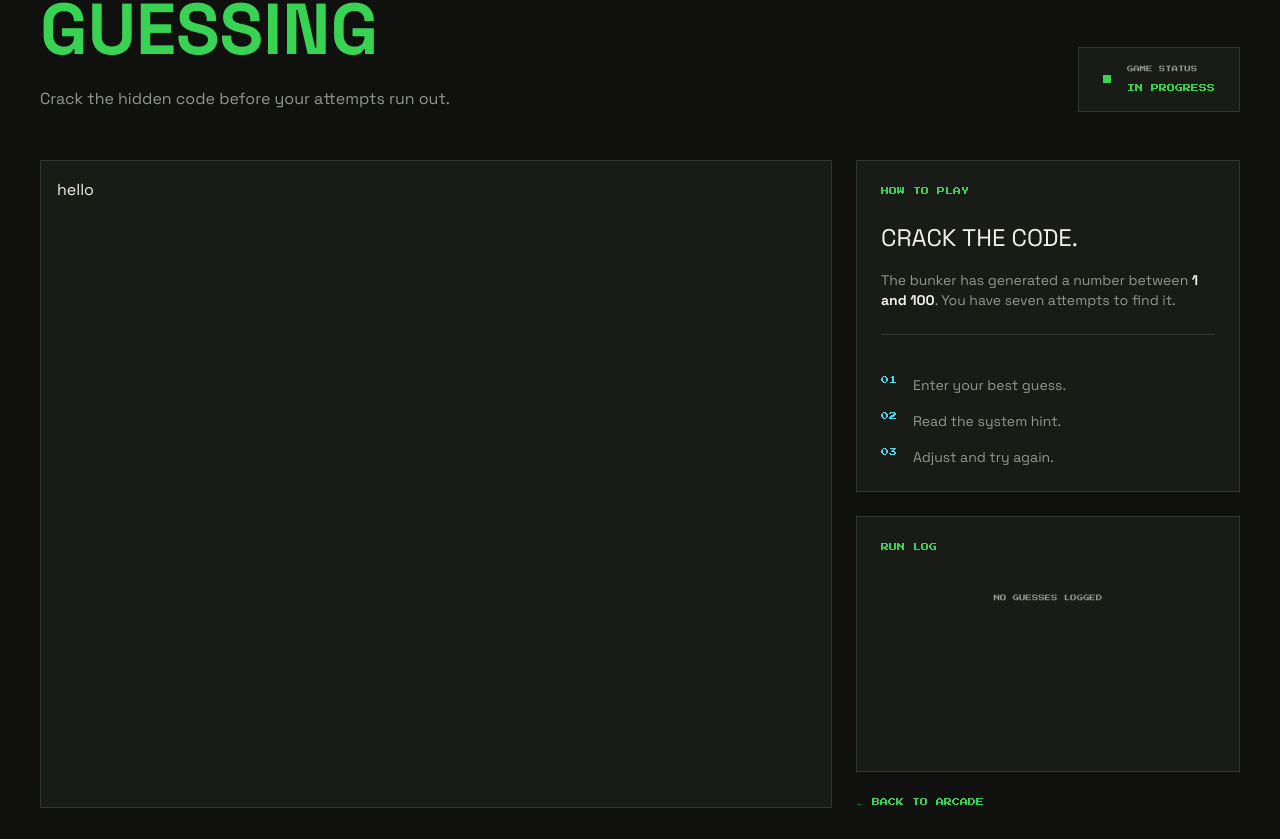
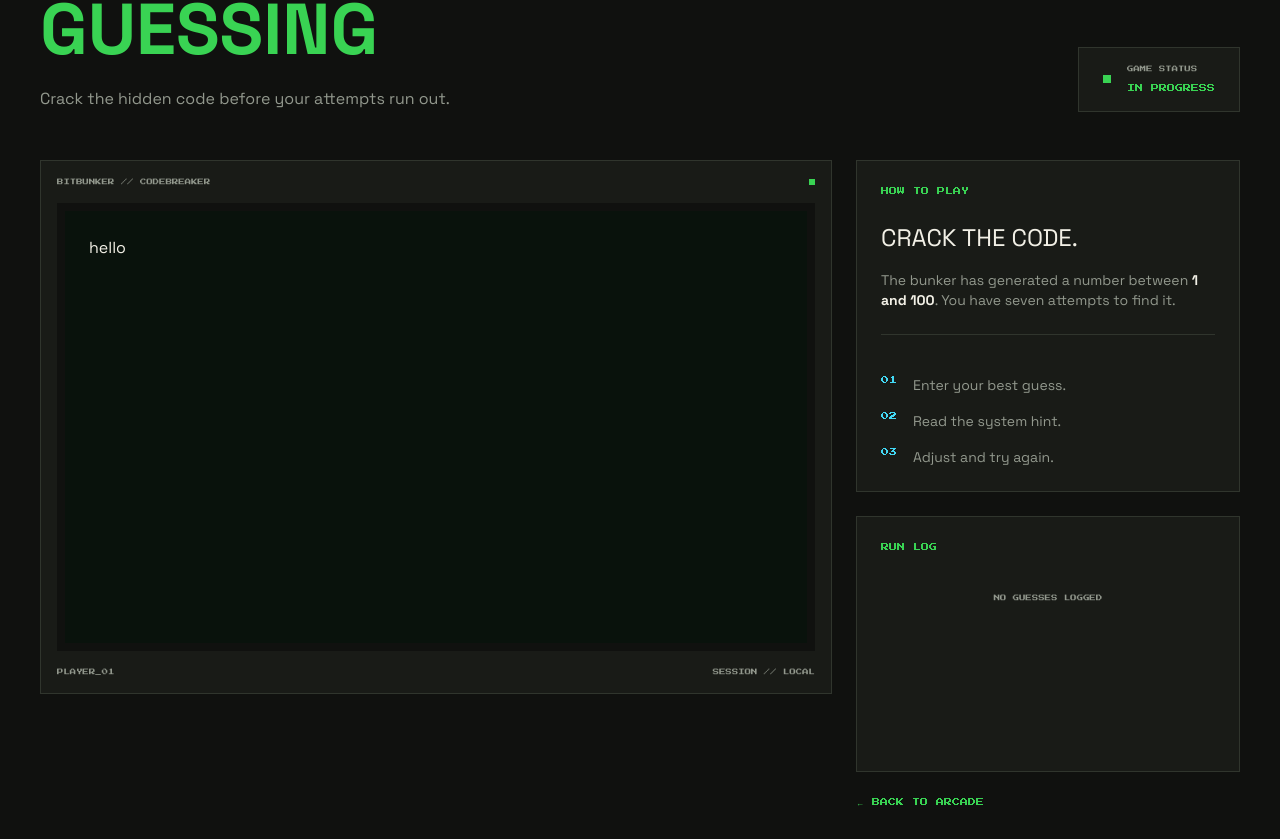
Before and after one commit to thatomakhusha/BitBunker, a Next.js app in the folder frontend/: page /games/number-guessing in a window 1280 px wide. Shown: the part 281-1120 px from the top of the page. Built offline with nearby package versions, Linux system fonts and the light colour scheme.

Commit message:
Add GameScreen fram for game pages

```diff
--- a/frontend/src/app/(main)/games/number-guessing/page.tsx
+++ b/frontend/src/app/(main)/games/number-guessing/page.tsx
@@ -1,5 +1,6 @@
 import GamePageLayout from "@/components/games/GamePageLayout";
 import RunLog from "@/components/games/RunLog";
+import GameScreen from "@/components/games/GameScreen";
 
 const NumberGuessingPage = () => {
     return (
@@ -14,9 +15,17 @@ const NumberGuessingPage = () => {
             howText={<>The bunker has generated a number between <strong className="text-foreground">1 and 100</strong>. You have seven attempts to find it.</>}
             sidePanel={<RunLog entries={[]} />}
         >
-            <p>
-                hello
-            </p>
+            <GameScreen
+                label="BITBUNKER // CODEBREAKER"
+                status="SIGNAL STABLE"
+                footerLeft="PLAYER_01"
+                footerRight="SESSION // LOCAL"
+            >
+                <p>
+                    hello
+                </p>
+            </GameScreen>
+
         </GamePageLayout>
 
      );
--- a/frontend/src/components/games/GamePageLayout.tsx
+++ b/frontend/src/components/games/GamePageLayout.tsx
@@ -43,7 +43,7 @@ export default function GamePageLayout(
                 </div>
 
                 <div className="mt-12 grid gap-6 lg:grid-cols-3">
-                    <div className="border border-border bg-surface p-4 lg:col-span-2">
+                    <div className="lg:col-span-2">
                         {children}
                     </div>
                     <div>
--- a/frontend/src/components/games/GameScreen.tsx
+++ b/frontend/src/components/games/GameScreen.tsx
@@ -0,0 +1,21 @@
+export default function GameScreen(
+    {label, status, footerLeft, footerRight, children}:{label: string; status: string; footerLeft: string; footerRight: string; children: React.ReactNode}
+){
+    return(
+        <div className="border border-border bg-surface p-4">
+            <div className="flex items-center justify-between font-pixel text-[0.4rem] text-muted">
+                {label}
+                <span className="flex items-center gap-2">
+                    <i className="h-1.5 w-1.5 bg-primary" />
+                </span>
+            </div>
+            <div className="mt-4 min-h-112 border-8 border-background bg-[#09120c] p-6">
+                {children}
+            </div>
+            <div className="mt-4 flex justify-between font-pixel text-[0.4rem] text-muted">
+                <span>{footerLeft}</span>
+                <span>{footerRight}</span>
+            </div>
+        </div>
+    );
+}
```
Also changed, not shown: frontend/src/components/games/AttemptsCounter.tsx (added).
